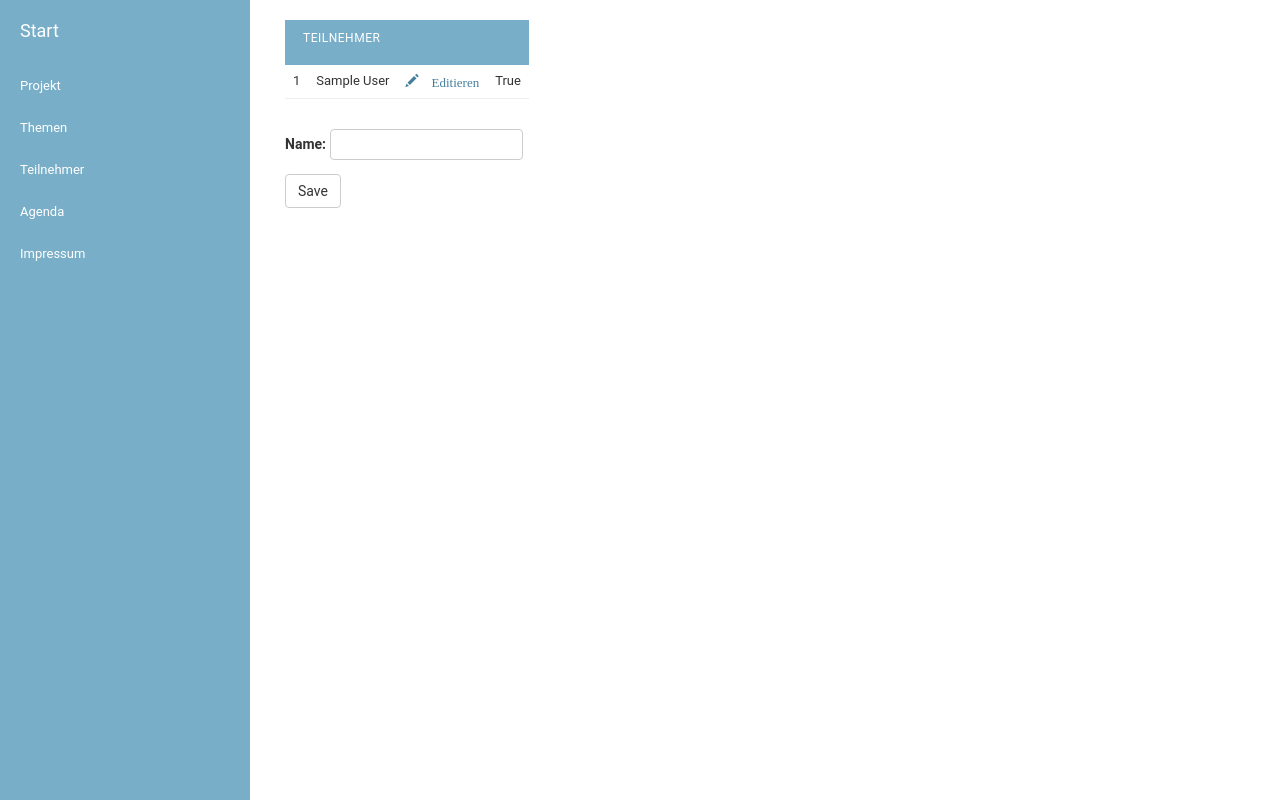
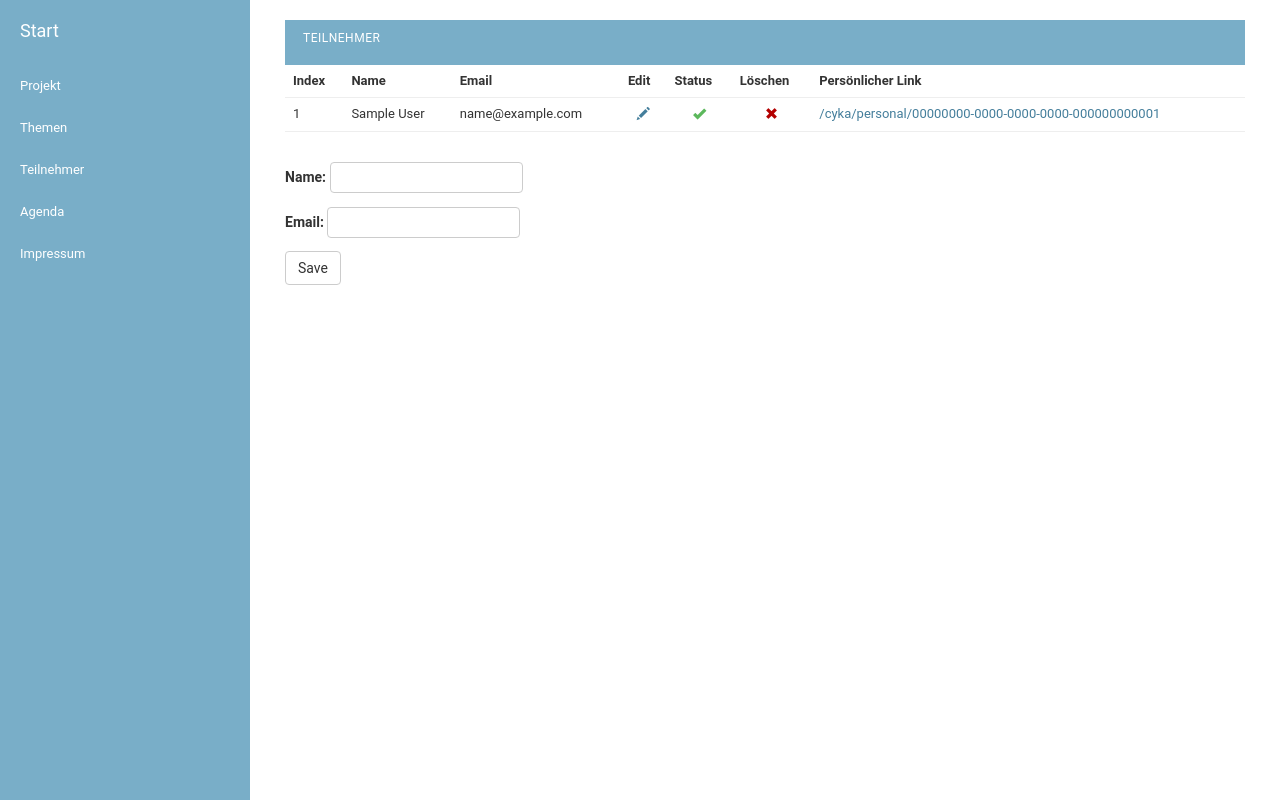
Before and after one commit to GunterFritz/cyweb, a Django app: page /cyka/1/member/new/ in a window 1280 px wide. Run offline with Django 3.2, Linux system fonts and the light colour scheme; tables that the repository leaves empty hold one stand-in row (values such as "Sample post"); some libraries are stand-ins or nearby versions.

Commit message:
table design

```diff
--- a/cyka/forms.py
+++ b/cyka/forms.py
@@ -20,7 +20,7 @@ class TopicForm(ModelForm):
 class MemberForm(ModelForm):
     class Meta:
         model = Member
-        fields = ('name',)
+        fields = ('name', 'email')
 
 class MemberOkForm(ModelForm):
     class Meta:
--- a/cyka/templates/cyka/project_agenda.html
+++ b/cyka/templates/cyka/project_agenda.html
@@ -4,7 +4,7 @@
     <div class="project">
         <div id="content-main">
             <div class="app-polls module">
-          <table>
+          <table style=width:100%>
 	    <caption>
               <p class="section" title="Cyka">Themen</p>
             </caption>
--- a/cyka/templates/cyka/project_team.html
+++ b/cyka/templates/cyka/project_team.html
@@ -4,19 +4,44 @@
     <div class="project">
         <div id="content-main">
             <div class="app-polls module">
-                <table>
+                <table style=width:100%>
                     <script type="text/javascript">counter = 0</script>
                     <caption>
                         <p class="section" title="Teilnehmer des Workshops">Teilnehmer</p>
                     </caption>
-
+                    <tr>
+			    <th>Index</th>
+			    <th>Name</th>
+			    <th>Email</th>
+			    <th>Edit</th>
+			    <th>Status</th>
+			    <th>Löschen</th>
+			    <th>Persönlicher Link</th>
+                    </tr>
                     {% for member in project.member_set.all %}
                         <tr class="section">
                             <td scope="row"><script type="text/javascript">document.write( 1 + counter++ )</script></td>
                             <td>{{member.name}}</td>
-                            <td><a href="{% url 'cyka:member_edit' member.id %}" class="glyphicon glyphicon-pencil"> Editieren</a></td>
-                            <td>{{member.status}}</td>
+                            <td>{{member.email}}</td>
+                            <td align="center"><a href="{% url 'cyka:member_edit' member.id %}" class="glyphicon glyphicon-pencil"></a></td>
+			    <td/>
+		            <td align="center"><i class="glyphicon glyphicon-remove redcolor"<td/>
+			</td>
+                            <td><a href="{% url 'cyka:personal' member.uuid %}" > {% url 'cyka:personal' member.uuid %}</a></td>
                         </tr>
+		        <script>
+                            var table = document.getElementsByTagName("table")[0];
+                            var row = table.getElementsByTagName("tr")[counter];
+                            var cells = row.getElementsByTagName("td")[4];
+			    cells.style.textAlign = "center";
+                            var i = document.createElement('i');
+                            if("{{member.status}}" == "True"){
+			    i.className ="glyphicon glyphicon-ok addcolor";
+			    }else{
+			    i.className ="glyphicon glyphicon-minus greycolor";
+		            }
+			    cells.appendChild(i)
+			</script>
                     {% endfor %}
                 </table>
 		<p id="addbutton"/p>
```
